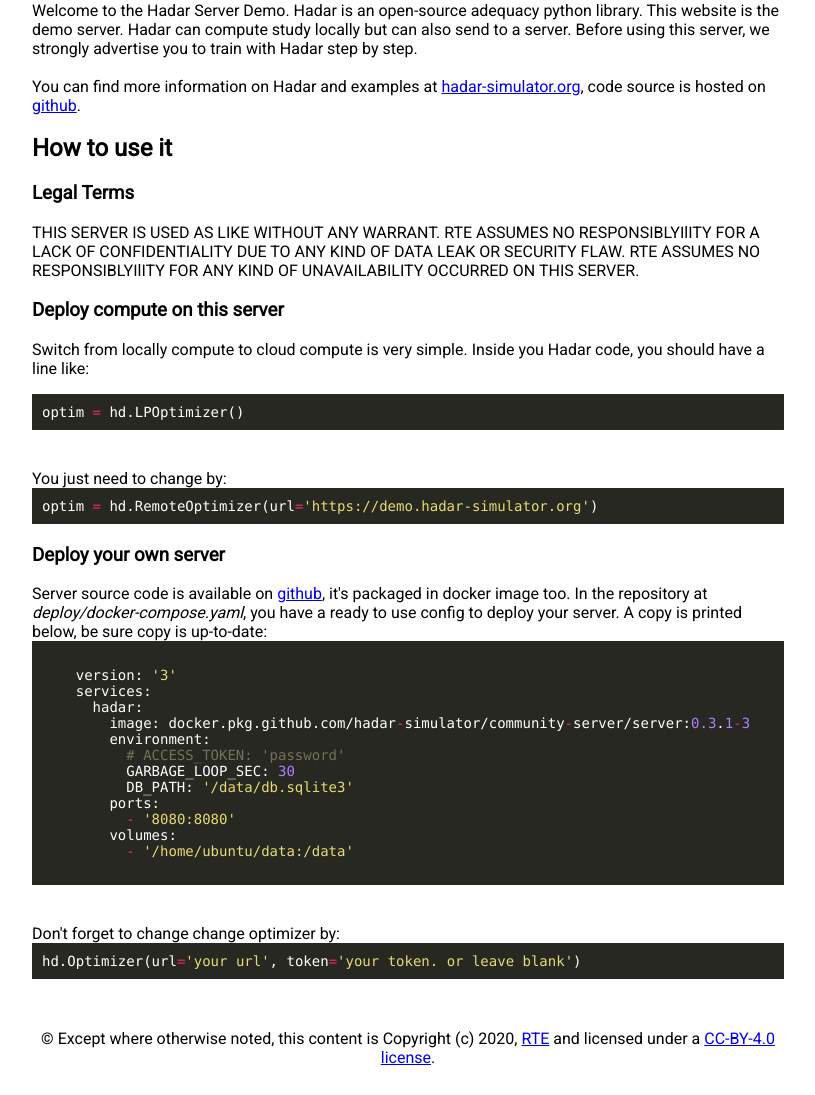
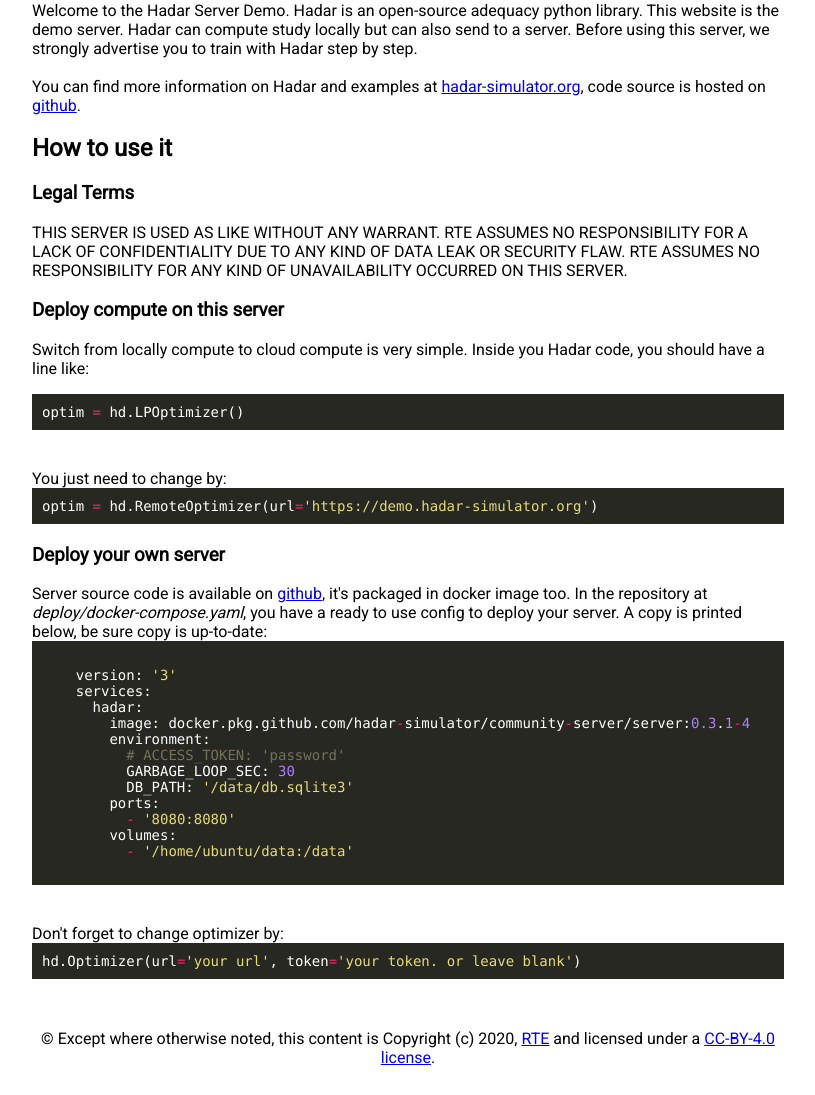
Before and after one commit to hadar-simulator/community-server, a Flask app: page / in a window 1280 px wide. Shown: the part 269-1364 px from the top of the page, without its empty margins (232-1047 px from the left). Run offline with Flask 2, Linux system fonts and the light colour scheme.

Commit message:
fix tipo error

```diff
--- a/deploy/docker-compose.yaml
+++ b/deploy/docker-compose.yaml
@@ -1,7 +1,7 @@
 version: '3'
 services:
   hadar:
-    image: docker.pkg.github.com/hadar-simulator/community-server/server:0.3.1-3
+    image: docker.pkg.github.com/hadar-simulator/community-server/server:0.3.1-4
     environment:
       # ACCESS_TOKEN: 'password'
       GARBAGE_LOOP_SEC: 30
--- a/server/__init__.py
+++ b/server/__init__.py
@@ -1 +1 @@
-__version__ = '0.3.1-3'
+__version__ = '0.3.1-4'
--- a/server/templates/home.html
+++ b/server/templates/home.html
@@ -55,8 +55,8 @@ Rainbow.extend("generic",[{matches:{1:[{name:"keyword.operator",pattern:/\=|\+/g
 <h3>Legal Terms</h3>
 <p>
     THIS SERVER IS USED AS LIKE WITHOUT ANY WARRANT.
-    RTE ASSUMES NO RESPONSIBLYIlITY FOR A LACK OF CONFIDENTIALITY DUE TO ANY KIND OF DATA LEAK OR SECURITY FLAW.
-    RTE ASSUMES NO RESPONSIBLYIlITY FOR ANY KIND OF UNAVAILABILITY OCCURRED ON THIS SERVER.
+    RTE ASSUMES NO RESPONSIBILITY FOR A LACK OF CONFIDENTIALITY DUE TO ANY KIND OF DATA LEAK OR SECURITY FLAW.
+    RTE ASSUMES NO RESPONSIBILITY FOR ANY KIND OF UNAVAILABILITY OCCURRED ON THIS SERVER.
 </p>
 
 <h3>Deploy compute on this server</h3>
@@ -89,7 +89,7 @@ printed below, be sure copy is up-to-date:
 </pre>
     <br>
 
-Don't forget to change change optimizer by:
+Don't forget to change optimizer by:
 <pre><code data-language="generic">hd.Optimizer(url='your url', token='your token. or leave blank')</code></pre>
 
 <footer>
```
